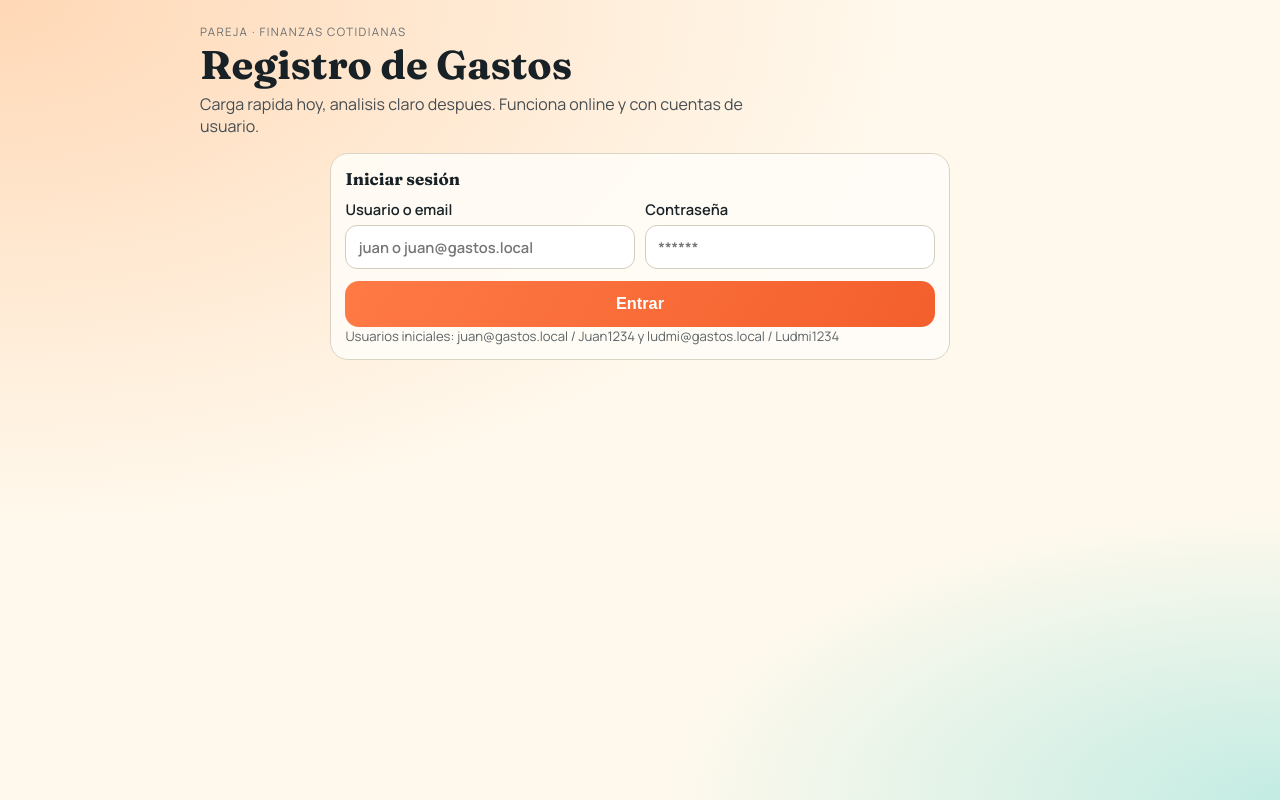
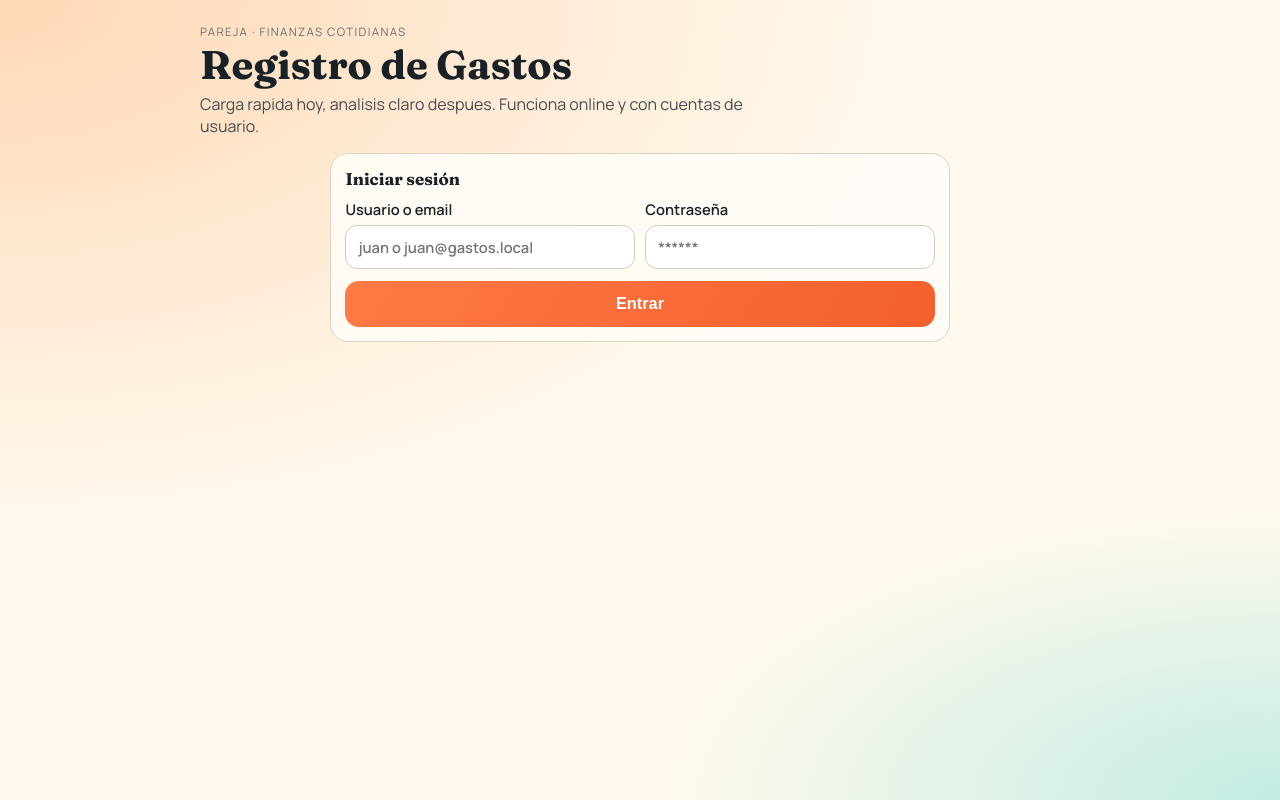
Before and after one commit to juanma414/gastos-frontend, an Angular app: page / in a window 1280 px wide. Built offline with nearby package versions, Linux system fonts and the light colour scheme.

Commit message:
chore: remove default credentials hint from login view

```diff
--- a/src/app/app.html
+++ b/src/app/app.html
@@ -43,7 +43,6 @@
         </label>
       </div>
       <button class="save" type="button" (click)="login()">Entrar</button>
-      <p class="empty creds">Usuarios iniciales: juan@gastos.local / Juan1234 y ludmi@gastos.local / Ludmi1234</p>
     </section>
   } @else {
     @if (activeTab() !== 'perfil') {
```
